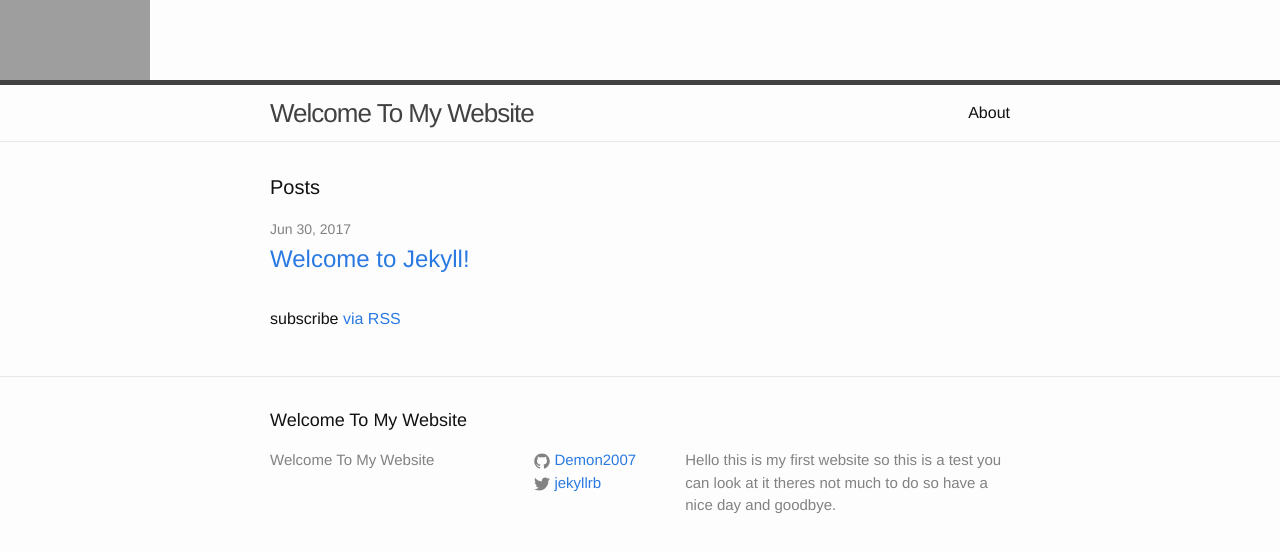
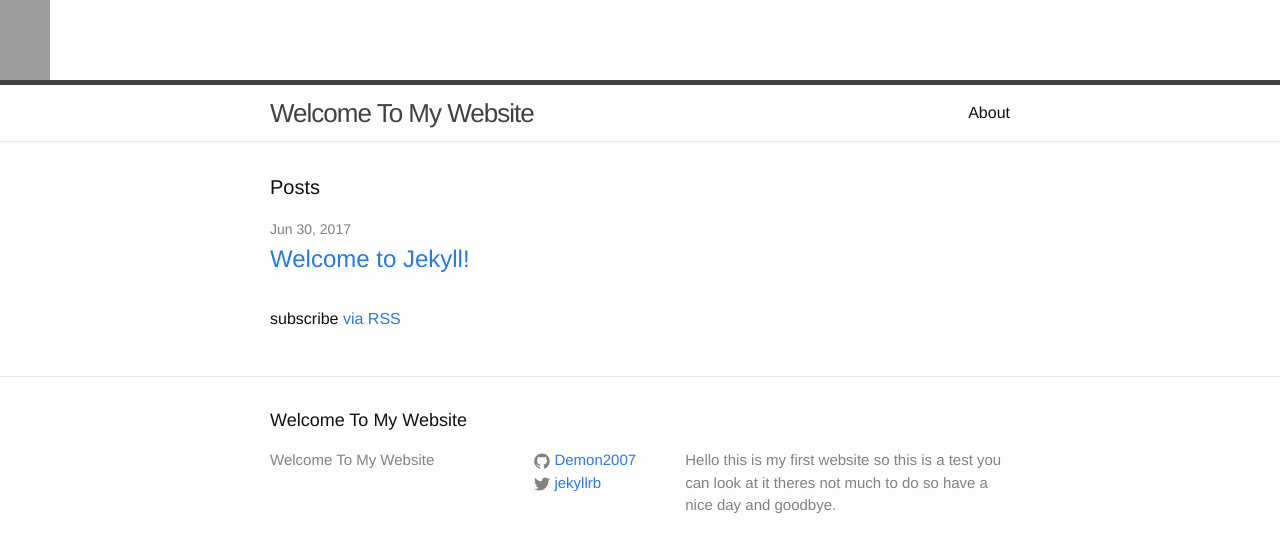
Before and after one commit to Demon2007/Demon2007.github.io, a Jekyll site: the page built from index.html, in a window 1280 px wide. Shown: the top 552 px of the page. Built offline with Jekyll 4.4.1, drawn with Linux system fonts in a browser that asks for light colours; grey boxes are pictures that could not be loaded.

Commit message:
Update default.html

```diff
--- a/_layouts/default.html
+++ b/_layouts/default.html
@@ -5,7 +5,7 @@
 
   <body>
 
-    <img src="http://s3.amazonaws.com/libapps/accounts/44105/images/welcome_thumb_tacks_1600_clr_9661.png" alt="Welcome with thumb tacks"width="150"height="80">
+    <img src="http://s3.amazonaws.com/libapps/accounts/44105/images/welcome_thumb_tacks_1600_clr_9661.png" alt="Welcome with thumb tacks"width="50"height="80">
     {% include header.html %}
 
     <div class="page-content">
```
